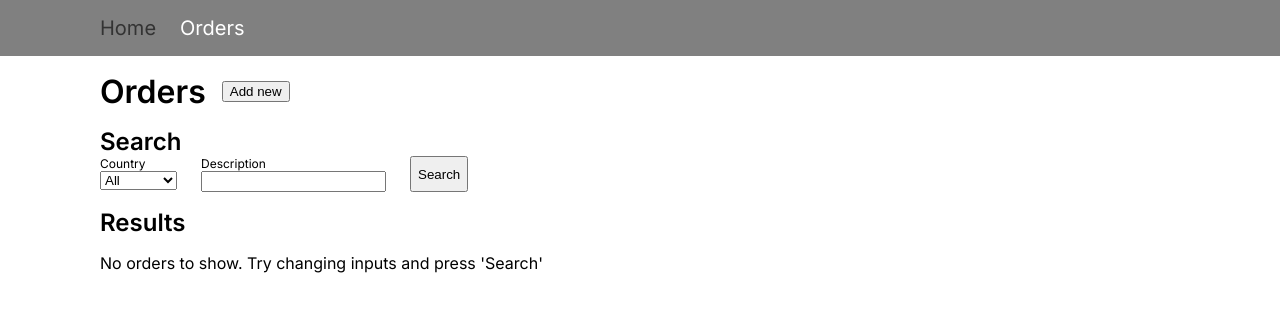
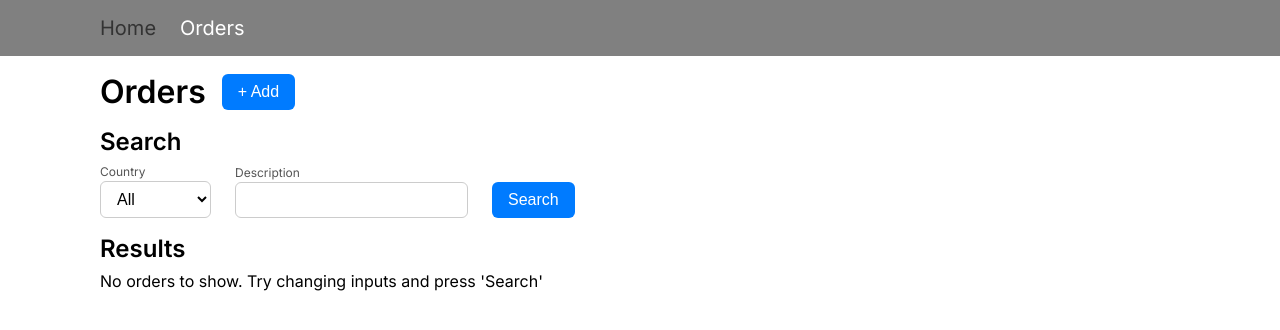
Before and after one commit to sandervunk/order-management-app, an Angular app in the folder frontend/: page /orders in a window 1280 px wide. Shown: the top 330 px of the page. Built offline with nearby package versions, Linux system fonts and the light colour scheme.

Commit message:
fix: updated some moar styles

```diff
--- a/frontend/src/app/routes/orders/add-new/add-new.html
+++ b/frontend/src/app/routes/orders/add-new/add-new.html
@@ -72,7 +72,7 @@
     <input id="paymentDueDate" formControlName="paymentDueDate" type="date" />
   </div>
 
-  <div>
+  <div class="action-buttons">
     <button type="button" (click)="closeModal()">Cancel</button>
     <button type="submit" [disabled]="formGroup.invalid">Submit</button>
   </div>
--- a/frontend/src/app/routes/orders/add-new/add-new.scss
+++ b/frontend/src/app/routes/orders/add-new/add-new.scss
@@ -3,11 +3,12 @@
   background: white;
   filter: drop-shadow(0 0 2em rgba(black, 0.2));
   padding: 16px;
+  border-radius: 6px;
 }
 
 form {
   display: grid;
-  grid-template-columns: 150px 150px;
+  grid-template-columns: 250px 250px;
   gap: 8px;
 
   > :nth-last-child(1):nth-child(odd) {
@@ -24,6 +25,8 @@ form {
 
   label {
     font-size: 12px;
+    color: #555;
+    margin-bottom: 2px;
   }
 }
 
@@ -32,3 +35,11 @@ form {
     color: red;
   }
 }
+
+h2 {
+  margin-bottom: 8px;
+}
+
+.action-buttons {
+  margin-top: 8px;
+}
--- a/frontend/src/app/routes/orders/orders.html
+++ b/frontend/src/app/routes/orders/orders.html
@@ -1,7 +1,7 @@
 <div class="orders-container">
   <div class="orders-header">
     <h1>Orders</h1>
-    <button (click)="openModal()">Add new</button>
+    <button (click)="openModal()">+ Add</button>
   </div>
 
   <app-search (submitSearch)="handleSearch($event)" />
--- a/frontend/src/app/routes/orders/results/results.html
+++ b/frontend/src/app/routes/orders/results/results.html
@@ -15,6 +15,9 @@
     </tr>
   </thead>
   <tbody>
+    <tr>
+      <td colspan="8" class="full-width-row">Orders from Estonia</td>
+    </tr>
     @for(orderItem of getEstoniaOrders(); track orderItem.id) {
     <tr>
       <td>{{ orderItem.orderNumber }}</td>
@@ -26,13 +29,11 @@
       <td>{{ orderItem.town }}</td>
       <td>{{ orderItem.country }}</td>
     </tr>
-    } @if(getEstoniaOrders().length > 0 && getOtherOrders().length > 0) {
+    }
     <tr>
-      <td colspan="8">
-        <hr />
-      </td>
+      <td colspan="8" class="full-width-row">Orders from other countries</td>
     </tr>
-    } @for(orderItem of getOtherOrders(); track orderItem.id) {
+    @for(orderItem of getOtherOrders(); track orderItem.id) {
     <tr>
       <td>{{ orderItem.orderNumber }}</td>
       <td>{{ orderItem.amount }}</td>
--- a/frontend/src/app/routes/orders/results/results.scss
+++ b/frontend/src/app/routes/orders/results/results.scss
@@ -1,17 +1,27 @@
+table,
+th,
+td {
+  border: 1px solid black;
+  border-collapse: collapse;
+}
+
 table {
   width: 100%;
 
   thead {
     text-align: left;
+    background-color: #ccc;
 
     th {
       width: 135px;
+      padding: 2px 4px;
     }
   }
 
   tbody {
     td {
       vertical-align: top;
+      padding: 2px 4px;
     }
 
     hr {
@@ -19,3 +29,11 @@ table {
     }
   }
 }
+
+h2 {
+  margin-bottom: 8px;
+}
+
+.full-width-row {
+  text-align: center;
+}
--- a/frontend/src/app/routes/orders/search/search.scss
+++ b/frontend/src/app/routes/orders/search/search.scss
@@ -1,5 +1,6 @@
 form {
   display: flex;
+  align-items: end;
   gap: 24px;
 }
 
@@ -9,5 +10,11 @@ form {
 
   label {
     font-size: 12px;
+    color: #555;
+    margin-bottom: 2px;
   }
 }
+
+h2 {
+  margin-bottom: 8px;
+}
--- a/frontend/src/styles.scss
+++ b/frontend/src/styles.scss
@@ -8,7 +8,8 @@ body {
 h1,
 h2,
 h3,
-h4 {
+h4,
+p {
   margin: 0;
 }
 
@@ -21,3 +22,68 @@ h4 {
   background-color: #f44336;
   color: white;
 }
+
+input {
+  padding: 0.5rem 0.75rem;
+  border: 1px solid #ccc;
+  border-radius: 6px;
+  font-size: 1rem;
+  outline: none;
+  transition:
+    border-color 0.2s ease,
+    box-shadow 0.2s ease;
+  width: 100%;
+  box-sizing: border-box;
+
+  &:focus {
+    border-color: #007bff;
+    box-shadow: 0 0 0 3px rgba(0, 123, 255, 0.2);
+  }
+}
+
+select {
+  padding: 0.5rem 0.75rem;
+  border: 1px solid #ccc;
+  border-radius: 6px;
+  font-size: 1rem;
+  outline: none;
+  background-color: #fff;
+  transition:
+    border-color 0.2s ease,
+    box-shadow 0.2s ease;
+  width: 100%;
+  box-sizing: border-box;
+
+  &:focus {
+    border-color: #007bff;
+    box-shadow: 0 0 0 3px rgba(0, 123, 255, 0.2);
+  }
+}
+
+button {
+  padding: 0.5rem 1rem;
+  border: none;
+  border-radius: 6px;
+  background-color: #007bff;
+  color: white;
+  font-size: 1rem;
+  cursor: pointer;
+  height: 36px;
+  transition:
+    background-color 0.2s ease,
+    box-shadow 0.2s ease;
+
+  &:hover {
+    background-color: #0056b3;
+  }
+
+  &:focus {
+    outline: none;
+    box-shadow: 0 0 0 3px rgba(0, 123, 255, 0.3);
+  }
+
+  &:disabled {
+    background-color: #ccc;
+    cursor: not-allowed;
+  }
+}
```
